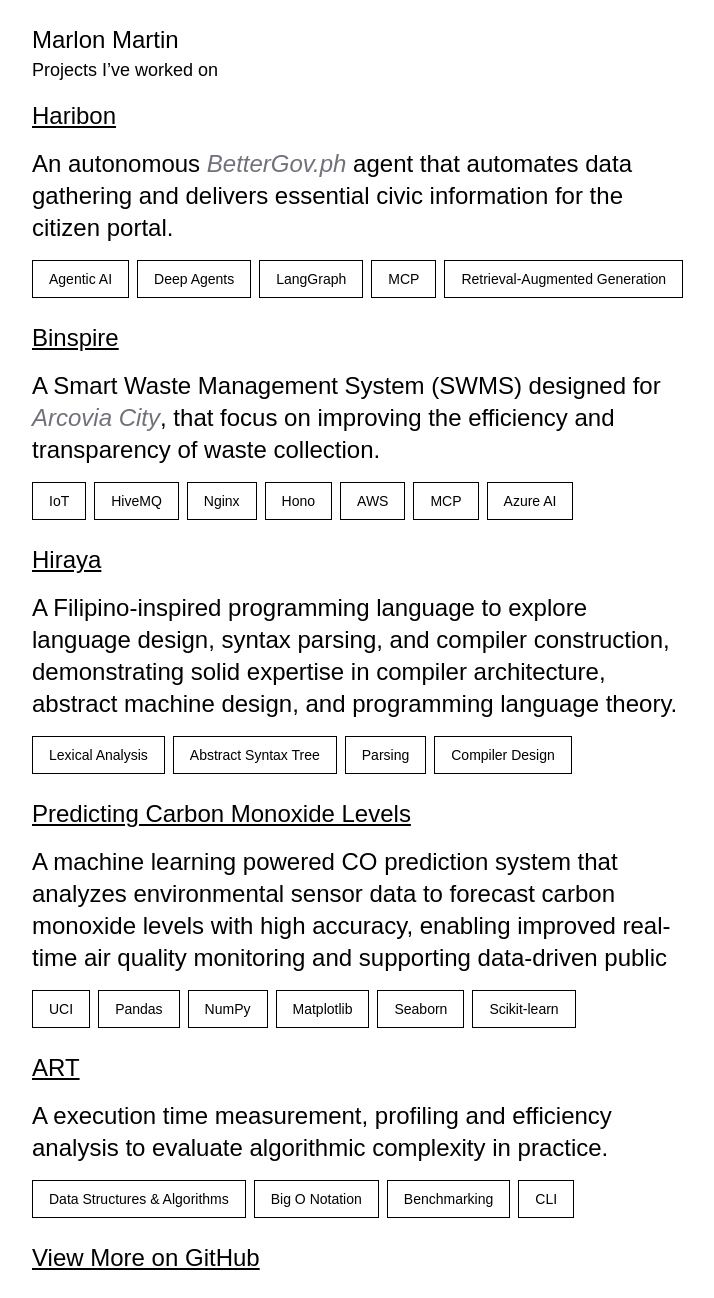
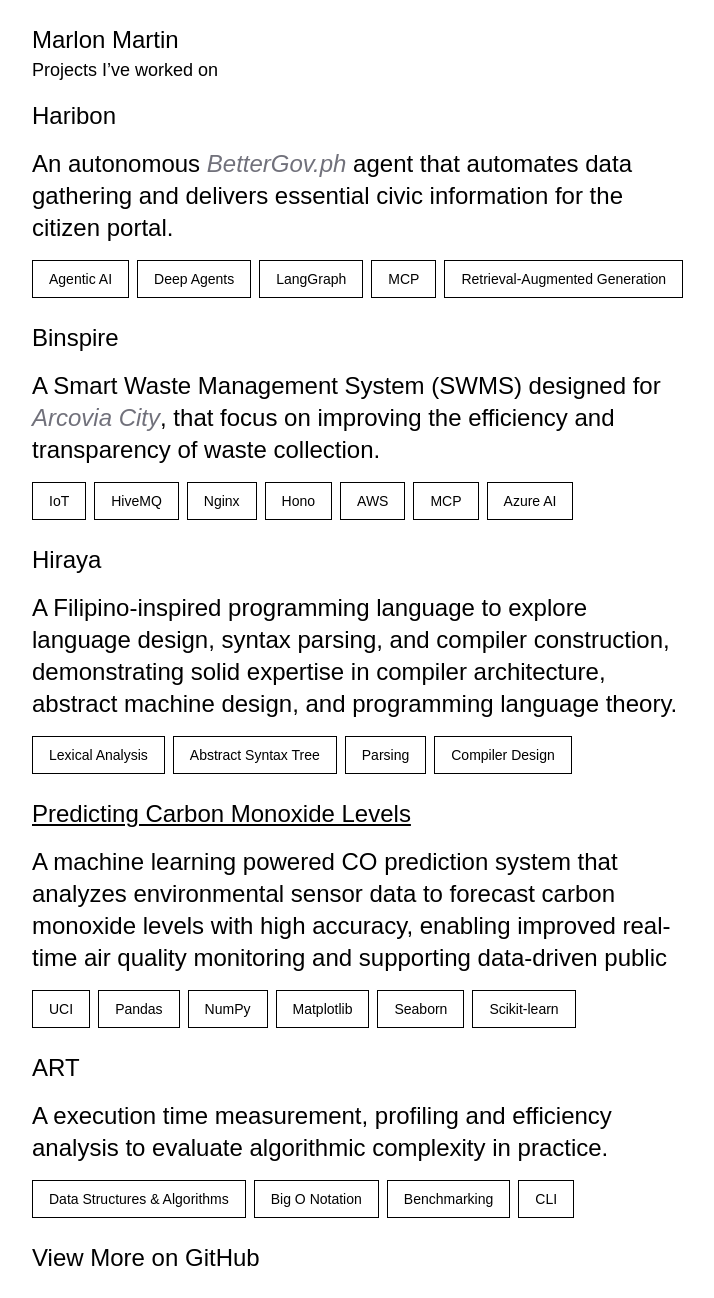
Before and after one commit to decimozs/portfolio, a Next.js app: page /works in a window 1280 px wide. Shown: the whole page, without its empty margins (282-996 px from the left). Built offline with nearby package versions, Linux system fonts and the light colour scheme; a web font is replaced by a local one.

Commit message:
update: change hover effect for link tag

```diff
--- a/src/app/works/page.tsx
+++ b/src/app/works/page.tsx
@@ -8,7 +8,7 @@
           href="https://github.com/decimozs/haribon"
           target="_blank"
           referrerPolicy="no-referrer"
-          className="w-fit underline"
+          className="w-fit hover:underline"
         >
           Haribon
         </Link>
@@ -16,7 +16,7 @@
           An autonomous{" "}
           <Link
             href="https://bettergov.ph/"
-            className="italic text-muted-foreground"
+            className="italic text-muted-foreground hover:text-black hover:underline"
           >
             BetterGov.ph
           </Link>{" "}
@@ -39,7 +39,7 @@
           href="https://www.binspire.space/"
           target="_blank"
           referrerPolicy="no-referrer"
-          className="w-fit underline"
+          className="w-fit hover:underline"
         >
           Binspire
         </Link>
@@ -47,7 +47,7 @@
           A Smart Waste Management System (SWMS) designed for{" "}
           <Link
             href="https://arcoviacity.com.ph/"
-            className="text-muted-foreground italic"
+            className="italic text-muted-foreground hover:text-black hover:underline"
           >
             Arcovia City
           </Link>
@@ -70,7 +70,7 @@
           href="https://github.com/decimozs/hiraya"
           target="_blank"
           referrerPolicy="no-referrer"
-          className="w-fit underline"
+          className="w-fit hover:underline"
         >
           Hiraya
         </Link>
@@ -118,7 +118,7 @@
           href="https://github.com/decimozs/art-cli"
           target="_blank"
           referrerPolicy="no-referrer"
-          className="w-fit underline"
+          className="w-fit hover:underline"
         >
           ART
         </Link>
@@ -141,7 +141,7 @@
           href="https://github.com/decimozs?tab=repositories"
           target="_blank"
           referrerPolicy="no-referrer"
-          className="underline w-fit"
+          className="w-fit hover:underline"
         >
           View More on GitHub
         </Link>
```
